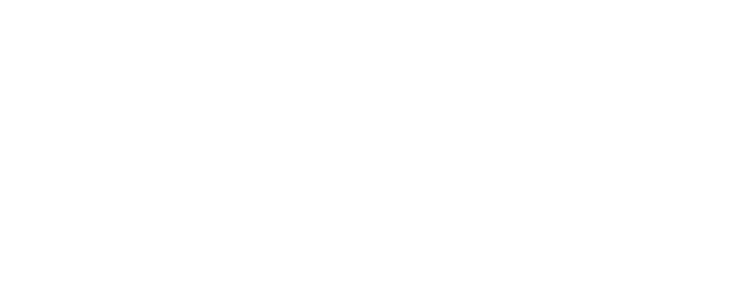
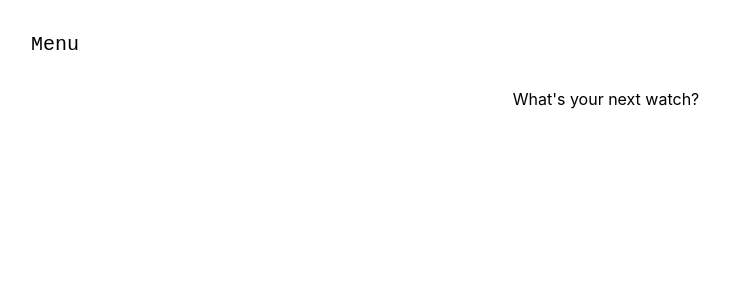
Before and after one commit to KyleKCarter/the-watchlist, a React (Create React App) app: page /next in a window 1280 px wide. Before the commit this address had no page. Shown: the top 300 px of the page, without its empty margins (34-764 px from the left). Built offline with nearby package versions, Linux system fonts and the light colour scheme.

Commit message:
adding a watch next page

```diff
--- a/src/components/nav/nav.js
+++ b/src/components/nav/nav.js
@@ -15,6 +15,7 @@
                         <li><a href="http://localhost:3000/films">Films</a></li>
                         <li><a href="http://localhost:3000/shows">TV Shows</a></li>
                         <li><a href="http://localhost:3000/watchlist">Watchlist</a></li>
+                        <li><a href="http://localhost:3000/next">Next?</a></li>
                     </ul>
                 </li>
             </ul>
--- a/src/pages/home/home.js
+++ b/src/pages/home/home.js
@@ -10,6 +10,7 @@
         <div className="body">
           <Link to='/films'><h2 className="films">Films</h2></Link>
           <Link to='/shows'><h2 className="shows">Shows</h2></Link>
+          <Link to='/next'><h2 className="next">Next?</h2></Link>
         </div>
       </body>
     );
--- /dev/null
+++ b/src/pages/next_watch/next_watch.js
@@ -0,0 +1,16 @@
+import React, { Component } from "react";
+import './next_watch.scss';
+import Nav from "../../components/nav/nav";
+
+class NextWatch extends Component {
+    render() {
+        return (
+            <div>
+                <Nav />
+                <div>What's your next watch?</div>
+            </div>
+        )
+    }
+}
+
+export default NextWatch
--- a/src/routes.js
+++ b/src/routes.js
@@ -7,6 +7,7 @@
 import Films from './pages/film/films';
 import Shows from './pages/shows/shows';
 import Watchlist from './pages/watchlist/watchlist';
+import NextWatch from './pages/next_watch/next_watch';
 
 export default (
         <Routes>
@@ -14,5 +15,6 @@
             <Route path='/films' element={<Films />} />
             <Route path='/shows' element={<Shows />} />
             <Route path='/watchlist' element={<Watchlist />} />
+            <Route path='/next' element={<NextWatch />} />
         </Routes>
 )
```
Also changed, not shown: src/pages/next_watch/next_watch.scss (added).
